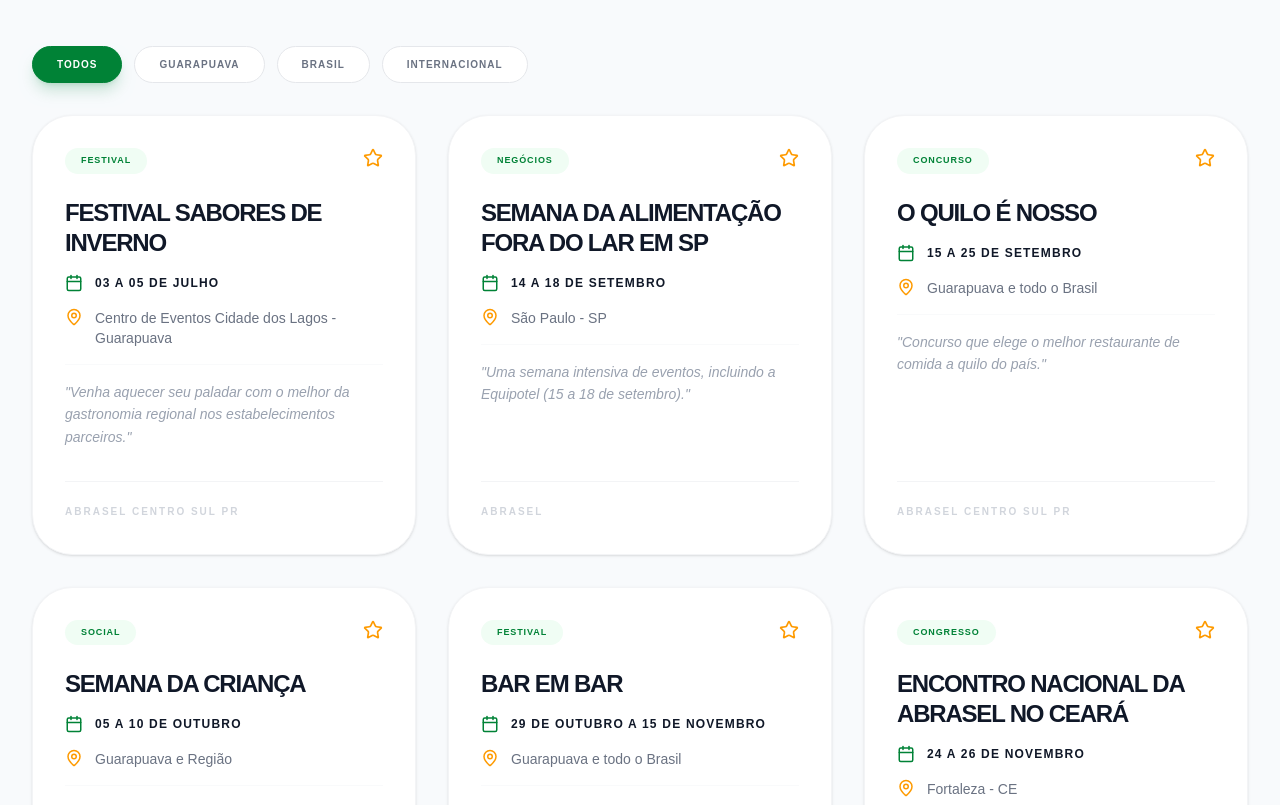
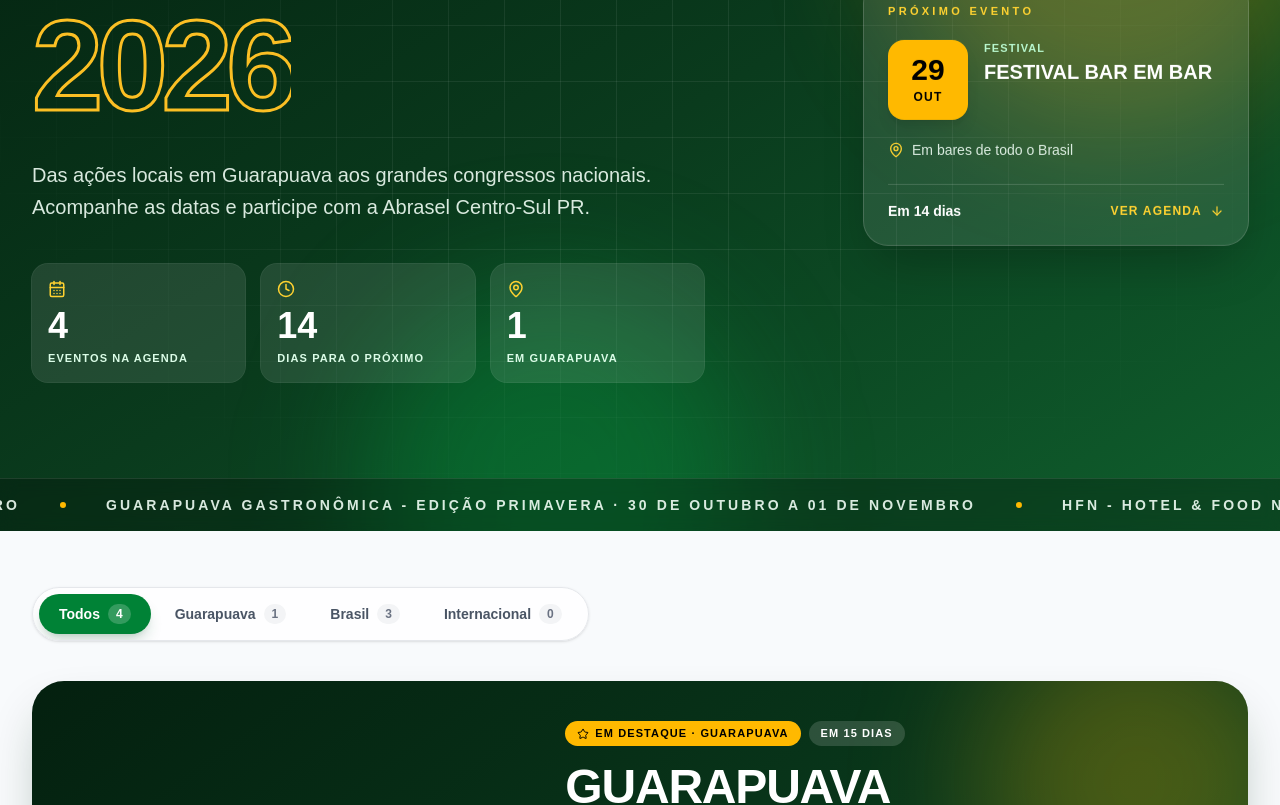
Before and after one commit to paulosrgf/abraselcspr, a Next.js app: page /eventos in a window 1280 px wide. Shown: the part 320-1125 px from the top of the page. Built offline with nearby package versions, Linux system fonts and the light colour scheme.

Commit message:
feat: redesign events page with structured data for Google

```diff
--- a/app/eventos/page.js
+++ b/app/eventos/page.js
@@ -1,172 +1,70 @@
-"use client";
+// app/eventos/page.js
+import Link from 'next/link';
+import Header from '../../components/Header';
+import Footer from '../../components/Footer';
+import EventsHero from '../../components/EventsHero';
+import EventsExplorer from '../../components/EventsExplorer';
+import { UPCOMING_EVENTS } from '../../data/eventsData';
+import { absoluteUrl, SITE_URL } from '../../data/eventsUtils';
 
-import { useState, useMemo } from "react";
-import Header from "../../components/Header";
-import Footer from "../../components/Footer";
-import { Calendar, MapPin, Filter, Globe, Star } from "lucide-react";
+export const metadata = {
+  title: 'Eventos | Abrasel Centro-Sul do Paraná',
+  description:
+    'Agenda 2026 da Abrasel Centro-Sul do Paraná: Guarapuava Gastronômica, Festival Bar em Bar, HFN e Encontro Nacional Abrasel. Datas, locais e como participar.',
+};
 
-const EVENTS_DATA = [
-  {
-    id: 11,
-    title: "Festival Sabores de Inverno",
-    date: "03 a 05 de Julho",
-    location: "Centro de Eventos Cidade dos Lagos - Guarapuava",
-    scope: "Guarapuava",
-    description:
-      "Venha aquecer seu paladar com o melhor da gastronomia regional nos estabelecimentos parceiros.",
-    category: "Festival",
-  },
-  {
-    id: 6,
-    title: "Semana da Alimentação Fora do Lar em SP",
-    date: "14 a 18 de Setembro",
-    location: "São Paulo - SP",
-    scope: "Brasil",
-    description:
-      "Uma semana intensiva de eventos, incluindo a Equipotel (15 a 18 de setembro).",
-    category: "Negócios",
-  },
-  {
-    id: 7,
-    title: "O Quilo é Nosso",
-    date: "15 a 25 de Setembro",
-    location: "Guarapuava e todo o Brasil",
-    scope: "Guarapuava",
-    description:
-      "Concurso que elege o melhor restaurante de comida a quilo do país.",
-    category: "Concurso",
-  },
-  {
-    id: 8,
-    title: "Semana da Criança",
-    date: "05 a 10 de Outubro",
-    location: "Guarapuava e Região",
-    scope: "Guarapuava",
-    description:
-      "Ações sociais e menus especiais voltados para o público infantil em nossos associados.",
-    category: "Social",
-  },
-  {
-    id: 9,
-    title: "Bar em Bar",
-    date: "29 de Outubro a 15 de Novembro",
-    location: "Guarapuava e todo o Brasil",
-    scope: "Guarapuava",
-    description:
-      "O festival que celebra a cultura dos botecos com petiscos exclusivos.",
-    category: "Festival",
-  },
-  {
-    id: 10,
-    title: "Encontro Nacional da Abrasel no Ceará",
-    date: "24 a 26 de Novembro",
-    location: "Fortaleza - CE",
-    scope: "Brasil",
-    description:
-      "Encerramento do ano com debates sobre o futuro da gastronomia e turismo.",
-    category: "Congresso",
-  },
-];
+// Dados estruturados: ajudam o Google a mostrar os eventos nos resultados de busca
+const jsonLd = {
+  '@context': 'https://schema.org',
+  '@graph': UPCOMING_EVENTS.map((ev) => ({
+    '@type': 'Event',
+    name: ev.title,
+    description: ev.description,
+    startDate: ev.start,
+    endDate: ev.end,
+    eventAttendanceMode: 'https://schema.org/OfflineEventAttendanceMode',
+    eventStatus: 'https://schema.org/EventScheduled',
+    location: { '@type': 'Place', name: ev.location, address: ev.location },
+    url: absoluteUrl(ev.href),
+    ...(ev.image && { image: [`${SITE_URL}${ev.image}`] }),
+    ...(ev.organizer && {
+      organizer: { '@type': 'Organization', name: ev.organizer },
+    }),
+  })),
+};
 
 export default function EventosPage() {
-  const [activeFilter, setActiveFilter] = useState("Todos");
-
-  const filteredEvents = useMemo(() => {
-    if (activeFilter === "Todos") return EVENTS_DATA;
-    return EVENTS_DATA.filter((event) => event.scope === activeFilter);
-  }, [activeFilter]);
-
   return (
     <main className="min-h-screen bg-[#f8fafc]">
+      <script
+        type="application/ld+json"
+        dangerouslySetInnerHTML={{
+          __html: JSON.stringify(jsonLd).replace(/</g, '\\u003c'),
+        }}
+      />
+
       <Header />
 
-      <div className="pt-16 pb-8 max-w-7xl mx-auto px-4 sm:px-6 lg:px-8">
-        <div className="border-b border-gray-200 pb-10">
-          <h1 className="text-4xl md:text-6xl font-black text-gray-900 tracking-tighter uppercase leading-none">
-            Agenda <span className="text-green-700">2026</span>
-          </h1>
-          <p className="text-gray-500 mt-4 text-lg md:text-xl max-w-2xl font-medium">
-            Calendário oficial: Das ações locais em Guarapuava aos grandes
-            congressos nacionais.
+      <EventsHero events={UPCOMING_EVENTS} />
+
+      <EventsExplorer events={UPCOMING_EVENTS} />
+
+      {/* Chamada final */}
+      <section className="border-t border-gray-100 bg-white py-16">
+        <div className="mx-auto max-w-3xl px-4 text-center">
+          <h2 className="text-2xl font-black text-gray-900 md:text-3xl">
+            Associados vivem a Abrasel por dentro
+          </h2>
+          <p className="mt-4 text-lg text-gray-600">
+            O Encontro Nacional Abrasel, por exemplo, é gratuito para associados.
+            Faça parte da rede e aproveite.
           </p>
-        </div>
-      </div>
-
-      <section className="py-8 max-w-7xl mx-auto px-4 sm:px-6 lg:px-8">
-        <div className="flex flex-wrap items-center gap-3">
-          {["Todos", "Guarapuava", "Brasil", "Internacional"].map((filter) => (
-            <button
-              key={filter}
-              onClick={() => setActiveFilter(filter)}
-              className={`px-6 py-2.5 rounded-full text-[10px] font-black uppercase tracking-widest transition-all border ${activeFilter === filter
-                  ? "bg-green-700 text-white border-green-700 shadow-lg shadow-green-700/20"
-                  : "bg-white text-gray-500 border-gray-200 hover:border-green-700 hover:text-green-700"
-                }`}
-            >
-              {filter}
-            </button>
-          ))}
-        </div>
-      </section>
-
-      <section className="pb-24 max-w-7xl mx-auto px-4 sm:px-6 lg:px-8">
-        <div className="grid grid-cols-1 md:grid-cols-2 lg:grid-cols-3 gap-8">
-          {filteredEvents.map((event) => (
-            <div
-              key={event.id}
-              className="bg-white rounded-[2.5rem] p-8 shadow-sm border border-gray-100 hover:shadow-xl hover:border-green-700/20 transition-all duration-500 group flex flex-col h-full"
-            >
-              <div className="flex justify-between items-start mb-6">
-                <div className="bg-green-50 text-green-700 px-4 py-1.5 rounded-full text-[9px] font-black uppercase tracking-widest">
-                  {event.category}
-                </div>
-                <div
-                  className={`${event.scope === "Internacional" ? "text-blue-500" : "text-amber-500"}`}
-                >
-                  {event.scope === "Internacional" ? (
-                    <Globe size={20} />
-                  ) : (
-                    <Star size={20} />
-                  )}
-                </div>
-              </div>
-
-              <h3 className="text-2xl font-black text-gray-900 uppercase tracking-tighter leading-tight mb-4 group-hover:text-green-700 transition-colors">
-                {event.title}
-              </h3>
-
-              <div className="space-y-4 mb-8 flex-1">
-                <div className="flex items-center text-gray-900 font-black text-xs uppercase tracking-widest">
-                  <Calendar className="mr-3 text-green-700" size={18} />
-                  {event.date}
-                </div>
-                <div className="flex items-start text-gray-500 text-sm font-medium">
-                  <MapPin
-                    className="mr-3 text-amber-500 flex-shrink-0"
-                    size={18}
-                  />
-                  <span>{event.location}</span>
-                </div>
-                <p className="text-gray-400 text-sm leading-relaxed italic border-t border-gray-50 pt-4">
-                  &quot;{event.description}&quot;
-                </p>
-              </div>
-
-              <div className="pt-4 border-t border-gray-100">
-                <span className="text-[10px] font-black uppercase tracking-[0.2em] text-gray-300 transition-colors group-hover:text-green-700/50">
-                  {event.scope === "Guarapuava" || event.scope === "Paraná"
-                    ? "Abrasel Centro Sul PR"
-                    : "Abrasel"}
-                </span>
-              </div>
-            </div>
-          ))}
-        </div>
-
-        <div className="mt-20 p-8 bg-amber-50 rounded-[2rem] border border-amber-100 text-center">
-          <p className="text-amber-800 text-[10px] font-black uppercase tracking-[0.15em]">
-            * Datas e locais sujeitos a alteração pela organização nacional.
-          </p>
+          <Link
+            href="/associe-se"
+            className="mt-8 inline-block rounded-full bg-amber-500 px-10 py-4 text-lg font-extrabold text-black shadow-lg transition hover:-translate-y-0.5 hover:bg-amber-400 hover:shadow-xl"
+          >
+            QUERO ME ASSOCIAR
+          </Link>
         </div>
       </section>
 
```
